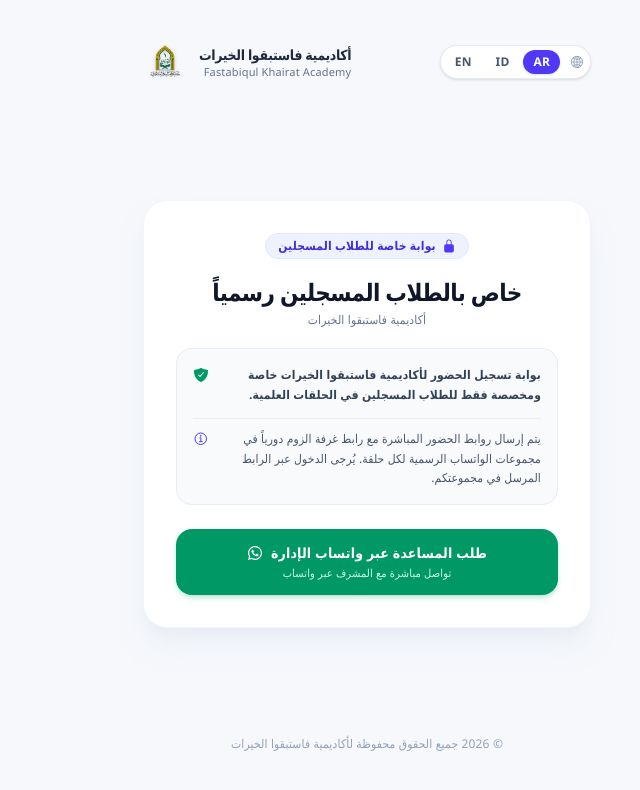
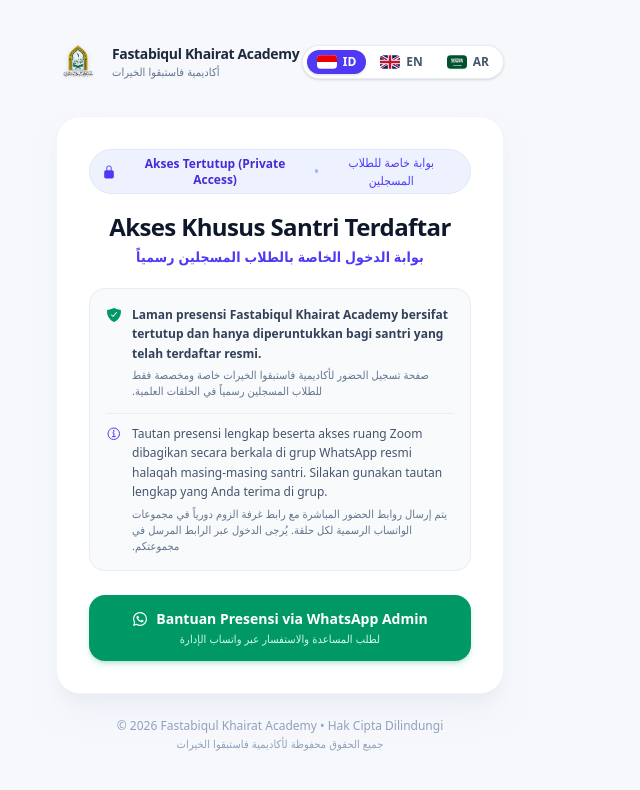
Before and after one commit to dimasprass15/fka, a Next.js app: page /presensi in a window 1280 px wide. Shown: the top 790 px of the page, without its empty margins (412-1052 px from the left). Built offline with nearby package versions, Linux system fonts and the light colour scheme.

Commit message:
feat(i18n): set indonesian as default for presensi portal with dual-language arabic subtext and flag icons

```diff
--- a/src/app/presensi/page.tsx
+++ b/src/app/presensi/page.tsx
@@ -7,60 +7,79 @@ import {
   IoShieldCheckmark,
   IoLogoWhatsapp,
   IoInformationCircleOutline,
-  IoGlobeOutline,
 } from 'react-icons/io5';
+import { ID as FlagID, SA as FlagSA, GB as FlagGB } from 'country-flag-icons/react/3x2';
 
-type Language = 'AR' | 'ID' | 'EN';
+type Language = 'ID' | 'EN' | 'AR';
 
 export default function PresensiPrivatePortalPage() {
-  const [lang, setLang] = useState<Language>('AR');
+  const [lang, setLang] = useState<Language>('ID');
   const isAr = lang === 'AR';
   const isEn = lang === 'EN';
 
-  const content = {
-    AR: {
-      badge: 'بوابة خاصة للطلاب المسجلين',
-      title: 'خاص بالطلاب المسجلين رسمياً',
-      subtitle: 'أكاديمية فاستبقوا الخيرات',
-      info1:
-        'بوابة تسجيل الحضور لأكاديمية فاستبقوا الخيرات خاصة ومخصصة فقط للطلاب المسجلين في الحلقات العلمية.',
-      info2:
-        'يتم إرسال روابط الحضور المباشرة مع رابط غرفة الزوم دورياً في مجموعات الواتساب الرسمية لكل حلقة. يُرجى الدخول عبر الرابط المرسل في مجموعتكم.',
-      waBtn: 'طلب المساعدة عبر واتساب الإدارة',
-      waSub: 'تواصل مباشرة مع المشرف عبر واتساب',
-      waMessage:
-        "السلام%20عليكم%20ورحمة%20الله،%20أنا%20طالب%20مسجل%20أود%20الاستفسار%20عن%20رابط%20حضور%20الحلقة",
-      copyright: 'جميع الحقوق محفوظة لأكاديمية فاستبقوا الخيرات',
+  const strings = {
+    badge: {
+      primary: isEn
+        ? 'Private Access Only'
+        : isAr
+        ? 'بوابة خاصة للطلاب المسجلين'
+        : 'Akses Tertutup (Private Access)',
+      ar: 'بوابة خاصة للطلاب المسجلين',
     },
-    ID: {
-      badge: 'Akses Tertutup (Private Access)',
-      title: 'Akses Khusus Santri Terdaftar',
-      subtitle: 'Fastabiqul Khairat Academy',
-      info1:
-        'Laman presensi Fastabiqul Khairat Academy bersifat tertutup dan hanya diperuntukkan bagi santri yang telah terdaftar resmi.',
-      info2:
-        'Tautan presensi lengkap beserta akses ruang Zoom dibagikan secara berkala di grup WhatsApp resmi halaqah masing-masing santri. Silakan gunakan tautan lengkap yang Anda terima di grup.',
-      waBtn: 'Bantuan Presensi via WhatsApp Admin',
-      waSub: 'Hubungi admin jika Anda belum menerima tautan',
-      waMessage:
-        "Assalamu'alaikum%20Admin%20FKA,%20saya%20santri%20terdaftar%20ingin%20menanyakan%20tautan%20presensi%20halaqah%20saya.",
-      copyright: 'Hak Cipta Dilindungi Fastabiqul Khairat Academy',
+    title: {
+      primary: isEn
+        ? 'Registered Students Access Only'
+        : isAr
+        ? 'خاص بالطلاب المسجلين رسمياً'
+        : 'Akses Khusus Santri Terdaftar',
+      ar: 'بوابة الدخول الخاصة بالطلاب المسجلين رسمياً',
     },
-    EN: {
-      badge: 'Private Student Access',
-      title: 'Registered Students Only',
-      subtitle: 'Fastabiqul Khairat Academy',
-      info1:
-        'Fastabiqul Khairat Academy attendance portal is private and restricted to officially registered students.',
-      info2:
-        'Direct attendance links along with Zoom access are distributed periodically in official WhatsApp groups for each halaqah. Please use the complete link you received in your group.',
-      waBtn: 'Attendance Help via WhatsApp Admin',
-      waSub: 'Contact admin if you have not received your link',
-      waMessage:
-        "Assalamu'alaikum%20Admin,%20I%20am%20a%20registered%20student%20inquiring%20about%20my%20halaqah%20attendance%20link.",
-      copyright: 'All rights reserved by Fastabiqul Khairat Academy',
+    subtitle: {
+      primary: isEn
+        ? 'This attendance portal is private and restricted to enrolled students.'
+        : isAr
+        ? 'هذه البوابة مخصصة حصرياً للطلاب المسجلين في الحلقات العلمية.'
+        : 'Laman presensi ini bersifat tertutup khusus santri terdaftar.',
+      ar: 'هذه البوابة مخصصة حصرياً للطلاب المسجلين في الحلقات العلمية',
     },
-  }[lang];
+    info1: {
+      primary: isEn
+        ? 'Fastabiqul Khairat Academy attendance portal is private and restricted to officially registered students.'
+        : isAr
+        ? 'صفحة تسجيل الحضور لأكاديمية فاستبقوا الخيرات خاصة ومخصصة فقط للطلاب المسجلين رسمياً في الحلقات العلمية.'
+        : 'Laman presensi Fastabiqul Khairat Academy bersifat tertutup dan hanya diperuntukkan bagi santri yang telah terdaftar resmi.',
+      ar: 'صفحة تسجيل الحضور لأكاديمية فاستبقوا الخيرات خاصة ومخصصة فقط للطلاب المسجلين رسمياً في الحلقات العلمية.',
+    },
+    info2: {
+      primary: isEn
+        ? 'Complete attendance links along with Zoom room access are distributed periodically in official WhatsApp groups for each halaqah. Please use the complete link you received in your group.'
+        : isAr
+        ? 'يتم إرسال روابط الحضور المباشرة مع رابط الغرفة الافتراضية زووم دورياً في مجموعات الواتساب الرسمية لكل حلقة. يُرجى الدخول عبر الرابط المرسل في مجموعتكم.'
+        : 'Tautan presensi lengkap beserta akses ruang Zoom dibagikan secara berkala di grup WhatsApp resmi halaqah masing-masing santri. Silakan gunakan tautan lengkap yang Anda terima di grup.',
+      ar: 'يتم إرسال روابط الحضور المباشرة مع رابط غرفة الزوم دورياً في مجموعات الواتساب الرسمية لكل حلقة. يُرجى الدخول عبر الرابط المرسل في مجموعتكم.',
+    },
+    waBtn: {
+      primary: isEn
+        ? 'Attendance Help via WhatsApp Admin'
+        : isAr
+        ? 'طلب المساعدة عبر واتساب الإدارة'
+        : 'Bantuan Presensi via WhatsApp Admin',
+      ar: 'لطلب المساعدة والاستفسار عبر واتساب الإدارة',
+      message: isEn
+        ? "Assalamu'alaikum%20Admin%20FKA,%20I%20am%20an%20enrolled%20student%20inquiring%20about%20my%20halaqah%20attendance%20link."
+        : isAr
+        ? "السلام%20عليكم%20ورحمة%20الله،%20أنا%20طالب%20مسجل%20أود%20الاستفسار%20عن%20رابط%20حضور%20الحلقة."
+        : "Assalamu'alaikum%20Admin%20FKA,%20saya%20santri%20terdaftar%20ingin%20menanyakan%20tautan%20presensi%20halaqah%20saya.",
+    },
+    footer: {
+      primary: isEn
+        ? 'Fastabiqul Khairat Academy • All rights reserved'
+        : isAr
+        ? 'أكاديمية فاستبقوا الخيرات • جميع الحقوق محفوظة'
+        : 'Fastabiqul Khairat Academy • Hak Cipta Dilindungi',
+      ar: 'جميع الحقوق محفوظة لأكاديمية فاستبقوا الخيرات',
+    },
+  };
 
   return (
     <div
@@ -69,13 +88,17 @@ export default function PresensiPrivatePortalPage() {
         isAr ? 'font-arabic' : ''
       }`}
     >
-      {/* ── Top Header with 3-Language Capsule Switcher ─────────────────────── */}
+      {/* ── Top Header with 3-Flag Capsule Switcher ─────────────────────────── */}
       <header
         className={`max-w-md w-full flex items-center justify-between pt-2 pb-6 ${
           isAr ? 'flex-row-reverse' : ''
         }`}
       >
-        <div className={`flex items-center gap-3 ${isAr ? 'flex-row-reverse text-right' : 'text-left'}`}>
+        <div
+          className={`flex items-center gap-3 ${
+            isAr ? 'flex-row-reverse text-right' : 'text-left'
+          }`}
+        >
           <div className="relative h-11 w-11 shrink-0 p-0.5">
             <Image
               src="/logo.png"
@@ -90,97 +113,183 @@ export default function PresensiPrivatePortalPage() {
             <span className="font-bold text-sm tracking-tight text-slate-800">
               {isAr ? 'أكاديمية فاستبقوا الخيرات' : 'Fastabiqul Khairat Academy'}
             </span>
-            <span className="text-[11px] text-slate-500 leading-tight">
+            <span className="text-[11px] text-slate-500 font-arabic leading-tight">
               {isAr ? 'Fastabiqul Khairat Academy' : 'أكاديمية فاستبقوا الخيرات'}
             </span>
           </div>
         </div>
 
-        {/* 3-Language Capsule Switcher */}
+        {/* 3-Language Capsule Switcher with Country Flags */}
         <div className="flex items-center gap-1 bg-white border border-slate-200/80 rounded-full p-1 shadow-sm text-xs font-semibold">
-          <IoGlobeOutline className="h-3.5 w-3.5 text-slate-400 ml-1.5 mr-0.5" />
-          {(['AR', 'ID', 'EN'] as const).map((l) => (
+          {/* Indonesia Flag */}
           <button
-              key={l}
             type="button"
-              onClick={() => setLang(l)}
-              className={`px-2.5 py-1 rounded-full transition-all cursor-pointer ${
-                lang === l
+            onClick={() => setLang('ID')}
+            className={`flex items-center gap-1.5 px-2.5 py-1 rounded-full transition-all cursor-pointer ${
+              lang === 'ID'
                 ? 'bg-indigo-600 text-white font-bold shadow-sm'
                 : 'text-slate-600 hover:text-slate-900'
             }`}
+            title="Bahasa Indonesia"
           >
-              {l}
+            <span className="h-3.5 w-5 overflow-hidden rounded-sm inline-block shadow-xs shrink-0">
+              <FlagID title="Indonesia" className="h-full w-full object-cover" />
+            </span>
+            <span>ID</span>
           </button>
-          ))}
+
+          {/* English Flag */}
+          <button
+            type="button"
+            onClick={() => setLang('EN')}
+            className={`flex items-center gap-1.5 px-2.5 py-1 rounded-full transition-all cursor-pointer ${
+              lang === 'EN'
+                ? 'bg-indigo-600 text-white font-bold shadow-sm'
+                : 'text-slate-600 hover:text-slate-900'
+            }`}
+            title="English"
+          >
+            <span className="h-3.5 w-5 overflow-hidden rounded-sm inline-block shadow-xs shrink-0">
+              <FlagGB title="English" className="h-full w-full object-cover" />
+            </span>
+            <span>EN</span>
+          </button>
+
+          {/* Arabic Flag */}
+          <button
+            type="button"
+            onClick={() => setLang('AR')}
+            className={`flex items-center gap-1.5 px-2.5 py-1 rounded-full transition-all cursor-pointer ${
+              lang === 'AR'
+                ? 'bg-indigo-600 text-white font-bold shadow-sm'
+                : 'text-slate-600 hover:text-slate-900'
+            }`}
+            title="العربية"
+          >
+            <span className="h-3.5 w-5 overflow-hidden rounded-sm inline-block shadow-xs shrink-0">
+              <FlagSA title="العربية" className="h-full w-full object-cover" />
+            </span>
+            <span>AR</span>
+          </button>
         </div>
       </header>
 
-      {/* ── Main Private Notice Card ────────────────────────────────────────── */}
+      {/* ── Main Private Notice Card with Dual-Language (AR always below) ───── */}
       <main className="max-w-md w-full my-auto">
         <div className="bg-white rounded-3xl p-6 sm:p-8 shadow-xl shadow-slate-200/50 border border-slate-100 text-center">
           {/* Private Access Badge */}
           <div className="inline-flex items-center gap-1.5 px-3 py-1 rounded-full bg-indigo-50 border border-indigo-100 text-indigo-700 text-xs font-semibold mb-4">
-            <IoLockClosed className="h-3.5 w-3.5 text-indigo-600" />
-            <span>{content.badge}</span>
+            <IoLockClosed className="h-3.5 w-3.5 text-indigo-600 shrink-0" />
+            <span>{strings.badge.primary}</span>
+            {!isAr && (
+              <>
+                <span className="text-indigo-300">•</span>
+                <span className="font-arabic font-normal text-indigo-600">
+                  {strings.badge.ar}
+                </span>
+              </>
+            )}
           </div>
 
-          {/* Titles */}
+          {/* Titles: Primary + Arabic Always Directly Underneath */}
           <h1 className="text-xl sm:text-2xl font-extrabold text-slate-900 tracking-tight leading-snug">
-            {content.title}
+            {strings.title.primary}
           </h1>
-          <p className="text-xs font-medium text-slate-500 mt-1">
-            {content.subtitle}
+          <p
+            className="text-sm font-bold text-indigo-600 font-arabic mt-1 leading-relaxed"
+            dir="rtl"
+          >
+            {strings.title.ar}
           </p>
 
-          {/* Information Notice */}
+          {/* Notice Box: Dual-Language with Arabic Subtext for Every Sentence */}
           <div
             className={`mt-5 p-4 rounded-2xl bg-slate-50 border border-slate-200/70 space-y-3.5 ${
               isAr ? 'text-right' : 'text-left'
             }`}
           >
-            <div className={`flex items-start gap-2.5 ${isAr ? 'flex-row-reverse' : ''}`}>
+            {/* Item 1: Closed Portal Notice */}
+            <div
+              className={`flex items-start gap-2.5 ${
+                isAr ? 'flex-row-reverse text-right' : 'text-left'
+              }`}
+            >
               <IoShieldCheckmark className="h-4 w-4 text-emerald-600 mt-0.5 shrink-0" />
+              <div className="flex-1 min-w-0">
                 <p className="text-xs text-slate-700 leading-relaxed font-semibold">
-                {content.info1}
+                  {strings.info1.primary}
                 </p>
+                {!isAr && (
+                  <p
+                    className="text-[11px] text-slate-500 font-arabic leading-relaxed mt-1"
+                    dir="rtl"
+                  >
+                    {strings.info1.ar}
+                  </p>
+                )}
+              </div>
             </div>
 
+            {/* Item 2: Group Link & Zoom Notice */}
             <div
               className={`flex items-start gap-2.5 pt-2.5 border-t border-slate-200/60 ${
-                isAr ? 'flex-row-reverse' : ''
+                isAr ? 'flex-row-reverse text-right' : 'text-left'
               }`}
             >
               <IoInformationCircleOutline className="h-4 w-4 text-indigo-600 mt-0.5 shrink-0" />
+              <div className="flex-1 min-w-0">
                 <p className="text-xs text-slate-600 leading-relaxed font-medium">
-                {content.info2}
+                  {strings.info2.primary}
                 </p>
+                {!isAr && (
+                  <p
+                    className="text-[11px] text-slate-500 font-arabic leading-relaxed mt-1"
+                    dir="rtl"
+                  >
+                    {strings.info2.ar}
+                  </p>
+                )}
+              </div>
             </div>
           </div>
 
-          {/* WhatsApp Admin Help Button */}
+          {/* WhatsApp Admin Help Button with Arabic Subtitle */}
           <div className="mt-6">
             <a
-              href={`https://wa.me/6281234567890?text=${content.waMessage}`}
+              href={`https://wa.me/6281234567890?text=${strings.waBtn.message}`}
               target="_blank"
               rel="noopener noreferrer"
               className="w-full flex flex-col items-center justify-center rounded-2xl bg-emerald-600 hover:bg-emerald-700 text-white font-bold py-3 sm:py-3.5 px-4 shadow-md shadow-emerald-600/20 transition-all cursor-pointer group"
             >
-              <div className={`flex items-center gap-2 text-xs sm:text-sm font-bold ${isAr ? 'flex-row-reverse' : ''}`}>
+              <div
+                className={`flex items-center gap-2 text-xs sm:text-sm font-bold ${
+                  isAr ? 'flex-row-reverse' : ''
+                }`}
+              >
                 <IoLogoWhatsapp className="h-4 w-4 shrink-0 text-white" />
-                <span>{content.waBtn}</span>
+                <span>{strings.waBtn.primary}</span>
               </div>
-              <span className="text-[11px] font-normal text-emerald-100 mt-0.5">
-                {content.waSub}
+              {!isAr && (
+                <span
+                  className="text-[11px] font-normal text-emerald-100 font-arabic mt-0.5"
+                  dir="rtl"
+                >
+                  {strings.waBtn.ar}
                 </span>
+              )}
             </a>
           </div>
         </div>
       </main>
 
-      {/* ── Footer ───────────────────────────────────────────────────────── */}
-      <footer className="text-center text-xs text-slate-400 py-4">
-        © {new Date().getFullYear()} {content.copyright}
+      {/* ── Footer with Dual Language ───────────────────────────────────────── */}
+      <footer className="text-center text-xs text-slate-400 py-4 space-y-0.5">
+        <p>© {new Date().getFullYear()} {strings.footer.primary}</p>
+        {!isAr && (
+          <p className="text-[11px] text-slate-400 font-arabic" dir="rtl">
+            {strings.footer.ar}
+          </p>
+        )}
       </footer>
     </div>
   );
--- a/src/app/program/page.tsx
+++ b/src/app/program/page.tsx
@@ -237,6 +237,7 @@ export default function ProgramPage() {
                       poster={poster}
                       categoryLabel={categoryFilter?.label}
                       isRTL={isRTL}
+                      language={language}
                       t={t}
                       isClosedMessageVisible={false}
                       onPosterClick={handlePosterClick}
@@ -285,6 +286,7 @@ export default function ProgramPage() {
                             poster={poster}
                             categoryLabel={categoryFilter?.label}
                             isRTL={isRTL}
+                            language={language}
                             t={t}
                             isClosedMessageVisible={false}
                             onPosterClick={handlePosterClick}
--- a/src/components/ProgramPosterCard.tsx
+++ b/src/components/ProgramPosterCard.tsx
@@ -20,6 +20,7 @@ interface ProgramPosterCardProps {
   poster: Poster;
   categoryLabel?: string;
   isRTL: boolean;
+  language?: "AR" | "ID" | "EN";
   t: (typeof translations)["AR"];
   isClosedMessageVisible?: boolean;
   onPosterClick: (e: React.MouseEvent, poster: Poster) => void;
@@ -30,6 +31,7 @@ export default function ProgramPosterCard({
   poster,
   categoryLabel,
   isRTL,
+  language = "ID",
   t,
   isClosedMessageVisible = false,
   onPosterClick,
@@ -120,7 +122,11 @@ export default function ProgramPosterCard({
         <div className="mt-3 pt-2.5 border-t border-white/20 flex items-center justify-between text-xs">
           <span className="font-bold text-[#F3C465]">{poster.infaq}</span>
           <span className="text-emerald-300 font-semibold group-hover:text-white transition">
-            {isRTL ? "التفاصيل والتسجيل ←" : "Lihat & Daftar →"}
+            {isRTL
+              ? "التفاصيل والتسجيل ←"
+              : language === "EN"
+              ? "View & Register →"
+              : "Lihat & Daftar →"}
           </span>
         </div>
       </div>
```
Also changed, not shown: src/components/AttendanceGateHeader.tsx (+26 -10 lines), src/components/AttendanceScheduleNotice.tsx (+15 -0 lines). Lines whose indentation alone changed are shown as unchanged.
